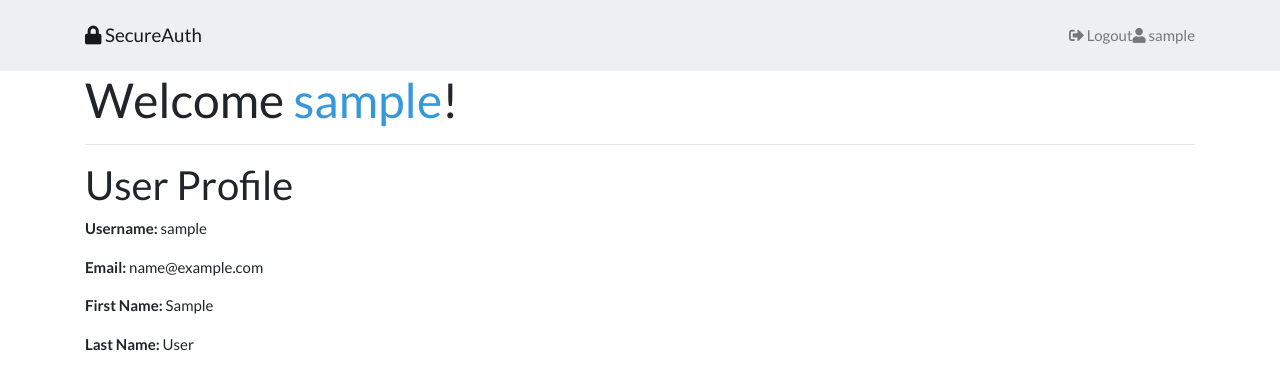
After one commit to danielrhodes11/auth_app, a Flask app: a page that uses templates/base.html in a window 1280 px wide. The commit adds this page. Shown: the top 390 px of the page. Run offline with Flask 3, Linux system fonts and the light colour scheme; the visitor is signed in with stand-in values (Sample User, id 1); tables that the repository leaves empty hold one stand-in row (values such as "Sample post"); some libraries are stand-ins or nearby versions.

Commit message:
added logout, user route, and some more styling

```diff
--- a/app.py
+++ b/app.py
@@ -1,8 +1,7 @@
-from flask import Flask, render_template, request, redirect, url_for, flash, session
-from flask_sqlalchemy import SQLAlchemy
+from flask import Flask, render_template, request, redirect, flash, session
 from flask_debugtoolbar import DebugToolbarExtension
 from models import connect_db, db, User
-from forms import UserForm
+from forms import UserForm, LoginForm
 
 app = Flask(__name__)
 
@@ -42,6 +41,62 @@ def register():
         db.session.commit()
         session["username"] = user.username
         flash("Welcome! Successfully Created Your Account!", "success")
-        return redirect('/secret')
+        return redirect('/users/<username>')
     else:
         return render_template("register.html", form=form)
+
+@app.route("/login", methods=["GET", "POST"])
+def login():
+    """login user"""
+
+    form = LoginForm()
+
+    if form.validate_on_submit():
+        username = form.username.data
+        password = form.password.data
+
+        user = User.authenticate(username, password)
+
+        if user:
+            session["username"] = user.username
+            flash("Welcome Back!", "success")
+            return redirect("/users/<username>")
+        else:
+            form.username.errors = ["Invalid username/password."]
+            return render_template("login.html", form=form)
+    else:
+        return render_template("login.html", form=form)
+
+@app.route("/users/<username>")
+def show_user(username):
+    """Shows user info"""
+
+    if "username" not in session:
+        flash("Please login first!", "danger")
+        return redirect("/login")
+    else:
+        username = session["username"]
+        user = User.query.filter_by(username=username).first()
+        return render_template("user.html", user=user)
+
+
+
+
+@app.route("/logout")
+def logout():
+    """logout user"""
+
+    session.pop("username")
+    flash("Goodbye!", "info")
+    return redirect("/")
+
+
+@app.route("/secret")
+def secret():
+    """secret page for logged in users"""
+
+    if "username" not in session:
+        flash("Please login first!", "danger")
+        return redirect("/login")
+    else:
+        return render_template("secret.html")
--- a/forms.py
+++ b/forms.py
@@ -8,3 +8,8 @@ class UserForm(FlaskForm):
     email = StringField("Email", validators=[InputRequired()])
     first_name = StringField("First Name", validators=[InputRequired()])
     last_name = StringField("Last Name", validators=[InputRequired()])
+
+
+class LoginForm(FlaskForm):
+    username = StringField("Username", validators=[InputRequired()])
+    password = PasswordField("Password", validators=[InputRequired()])
--- a/templates/base.html
+++ b/templates/base.html
@@ -11,9 +11,12 @@
     <div class="container">
       <a href="/" class="navbar-brand"><i class="fas fa-lock"></i> SecureAuth</a>
       <ul class="nav navbar-nav flex-row float-right">
-        {% if session['usersame'] %}
+        {% if session['username'] %}
         <li class="nav-item">
           <a class="nav-link" href="/logout"><i class="fas fa-sign-out-alt"></i> Logout</a>
+        </li>
+        <li>
+            <a class="nav-link" href="#"><i class="fas fa-user"></i> {{ session['username'] }}</a>
         </li>
         {% else %}
         <li class="nav-item">
--- /dev/null
+++ b/templates/user.html
@@ -0,0 +1,11 @@
+{% extends 'base.html' %}
+
+{% block title %} <p>Welcome <span class="text-info">{{ user.username }}</span>!</p>{% endblock %}
+
+{% block content %}
+  <h2>User Profile</h2>
+  <p><strong>Username:</strong> {{ user.username }}</p>
+  <p><strong>Email:</strong> {{ user.email }}</p>
+  <p><strong>First Name:</strong> {{ user.first_name }}</p>
+  <p><strong>Last Name:</strong> {{ user.last_name }}</p>
+{% endblock %}
```
Also changed, not shown: templates/login.html (added, +25 -0 lines), templates/secret.html (added, +10 -0 lines).
